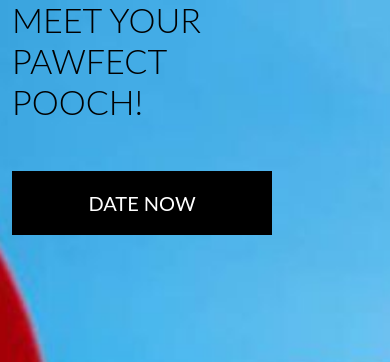
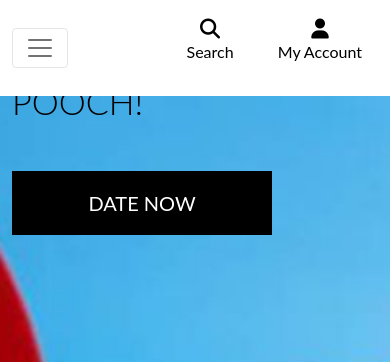
Before and after one commit to Code-Institute-Submissions/aliclarke206-datingdogs_OctResub, a Django app: page / in a window 390 px wide. Shown: the top 362 px of the page. Run offline with Django 3.2, Linux system fonts and the light colour scheme; some libraries are stand-ins or nearby versions.

Commit message:
added includes file with mobile header and main nav

```diff
--- a/templates/base.html
+++ b/templates/base.html
@@ -79,6 +79,15 @@
           </div>
         </div>
       </div>
+      <div class="row bg-white">
+        <nav class="navbar navbar-expand-lg navbar-light w-100">
+            <button class="navbar-toggler" type="button" data-toggle="collapse" data-target="#main-nav" aria-controls="main-nav" aria-expanded="false" aria-label="Toggle navigation">
+                <span class="navbar-toggler-icon"></span>
+            </button>
+            {% include 'includes/mobile-top-header.html' %}
+            {% include 'includes/main-nav.html' %}
+        </nav>
+    </div>
   </header>
 
     {% if messages %}
--- /dev/null
+++ b/templates/includes/main-nav.html
@@ -0,0 +1,39 @@
+<div class="collapse navbar-collapse" id="main-nav">
+    <ul class="navbar-nav w-auto mx-auto">
+        <li class="nav-item dropdown">
+            <a class="logo-font font-weight-bold nav-link text-black mr-5" href="#" id="all-products-link" data-toggle="dropdown" aria-haspopup="true" aria-expanded="false">
+                All Pets
+            </a>
+            <div class="dropdown-menu border-0" aria-labelledby="all-products-link">
+                <a href="" class="dropdown-item">Cats</a>
+                <a href="" class="dropdown-item ">Dogs</a>
+                <a href="" class="dropdown-item ">Horses</a>
+                <a href="" class="dropdown-item">All Pets</a>
+            </div>
+        </li>
+
+        <li class="nav-item dropdown">
+            <a class="logo-font font-weight-bold nav-link text-black mr-5" href="#" id="clothing-link" data-toggle="dropdown" aria-haspopup="true" aria-expanded="false">
+                Breeds
+            </a>
+            <div class="dropdown-menu border-0" aria-labelledby="clothing-link">
+                <a href="" class="dropdown-item">Terrier</a>
+                <a href="" class="dropdown-item">Poodle</a>
+                <a href="" class="dropdown-item">German Shep</a>
+                <a href="" class="dropdown-item">All Clothing</a>
+            </div>
+        </li>
+
+        <li class="nav-item dropdown">
+            <a class="logo-font font-weight-bold nav-link text-black" href="#" id="specials-link" data-toggle="dropdown" aria-haspopup="true" aria-expanded="false">
+                Specail Requirements
+            </a>
+            <div class="dropdown-menu border-0" aria-labelledby="specials-link">
+                <a href="" class="dropdown-item">Activity Levels</a>
+                <a href="" class="dropdown-item">Area</a>
+                <a href="" class="dropdown-item">Temperment</a>
+                <a href="" class="dropdown-item">All Specials</a>
+            </div>
+        </li>
+    </ul>
+</div>
--- /dev/null
+++ b/templates/includes/mobile-top-header.html
@@ -0,0 +1,44 @@
+<ul>
+    <li class="list-inline-item">
+      <a class="text-black nav-link d-block d-lg-none" href="#" id="mobile-search" data-toggle="dropdown" aria-haspopup="true" aria-expanded="false">
+          <div class="text-center">
+              <div><i class="fas fa-search fa-lg"></i></div>
+              <p class="my-0">Search</p>
+          </div>
+      </a>
+      <div class="dropdown-menu border-0 w-100 p-3 rounded-0 my-0" aria-labelledby="mobile-search">
+          <form class="form" method="GET" action="">
+              <div class="input-group w-100">
+                  <input class="form-control border border-black rounded-0" type="text" name="q" placeholder="Search our site">
+                  <div class="input-group-append">
+                      <button class="form-control form-control btn btn-black border border-black rounded-0" type="submit">
+                          <span class="icon">
+                              <i class="fas fa-search"></i>
+                          </span>
+                      </button>
+                  </div>
+              </div>
+          </form>
+      </div>
+  </li>
+  <li class="list-inline-item dropdown">
+      <a class="text-black nav-link d-block d-lg-none" href="#" id="user-options" data-toggle="dropdown" aria-haspopup="true" aria-expanded="false">
+          <div class="text-center">
+              <div><i class="fas fa-user fa-lg"></i></div>
+              <p class="my-0">My Account</p>
+          </div>
+      </a>
+      <div class="dropdown-menu border-0" aria-labelledby="user-options">
+          {% if request.user.is_authenticated %}
+              {% if request.user.is_superuser %}
+                  <a href="{% url 'account_logout' %}" class="dropdown-item">Product Management</a>
+              {% endif %}
+              <a href="" class="dropdown-item">My Profile</a>
+              <a href="{% url 'account_logout' %}" class="dropdown-item">Logout</a>
+          {% else %}
+              <a href="{% url 'account_signup' %}" class="dropdown-item">Register</a>
+              <a href="{% url 'account_login' %}" class="dropdown-item">Login</a>
+          {% endif %}
+      </div>
+  </li>
+  </ul>
```
